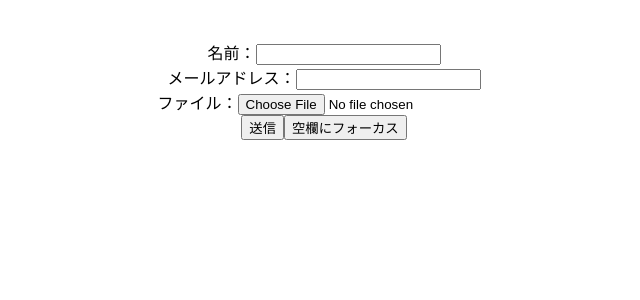
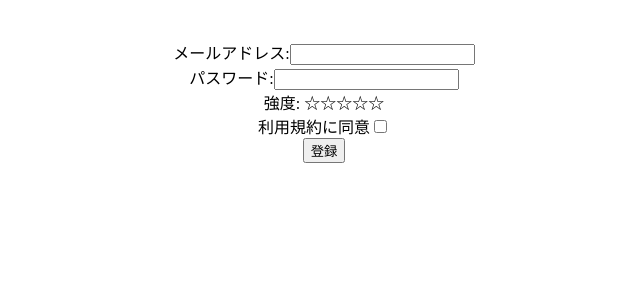
Before and after one commit to naoto-takeda-git/react-100knock, a React (Vite) app in the folder udemy-react-100/: page / in a window 1280 px wide. Shown: the top 300 px of the page, without its empty margins (316-956 px from the left). Built offline with nearby package versions, Linux system fonts and the light colour scheme.

Commit message:
feat: update Knock component to Knock23 and add form validation

```diff
--- a/udemy-react-100/src/App.tsx
+++ b/udemy-react-100/src/App.tsx
@@ -1,5 +1,5 @@
 import "./App.css";
-import Knock from "./components/basic/Knock22";
+import Knock from "./components/basic/Knock23";
 
 function App() {
   return (
--- /dev/null
+++ b/udemy-react-100/src/components/basic/Knock23.tsx
@@ -0,0 +1,189 @@
+import { useState } from "react";
+
+type FormDataType = {
+  email: string;
+  password: string;
+  confirmPassword: string;
+  agreeToTerms: boolean;
+};
+
+type ErrorsType = {
+  email?: string;
+  password?: string;
+  agreeToTerms?: string;
+};
+
+const EMAIL_CHECK_REG =
+  "^[a-zA-Z0-9_.+-]+@([a-zA-Z0-9][a-zA-Z0-9-]*[a-zA-Z0-9]*\.)+[a-zA-Z]{2,}$" as const;
+
+const PASSWORD_CHECK_REG = /^(?=.*[a-z])(?=.*[A-Z])(?=.*[0-9]).{8,}$/;
+
+const Knock23 = () => {
+  // Form送信データ
+  const [formData, setFormData] = useState<FormDataType>({
+    email: "",
+    password: "",
+    confirmPassword: "",
+    agreeToTerms: false,
+  });
+
+  // エラー内容保持用
+  const [errors, setErrors] = useState<ErrorsType>({});
+
+  // パスワード強度表示用
+  const [passwordStrength, setPasswordStrength] = useState(0);
+
+  // メールアドレスのバリデーションチェック
+  const validateEmail = (email: string) => {
+    setFormData((prev) => ({
+      ...prev,
+      email: email,
+    }));
+
+    // メールアドレスの検証
+    if (email.trim() === "" || !new RegExp(EMAIL_CHECK_REG).test(email)) {
+      setErrors((prev) => ({
+        ...prev,
+        email: "メールアドレスの形式に誤りがあります。",
+      }));
+    } else {
+      setErrors((prev) => ({
+        ...prev,
+        email: "",
+      }));
+    }
+  };
+
+  const checkPasswordStrength = (password: string) => {
+    setFormData((prev) => ({
+      ...prev,
+      password,
+    }));
+
+    let score = 0;
+
+    // 1. 8文字以上であること
+    if (password.trim().length >= 8) {
+      score += 1;
+    }
+
+    // 2. 大文字・小文字、数字を含むこと
+    if (
+      /[a-z]/.test(password) &&
+      /[A-Z]/.test(password) &&
+      /[0-9]/.test(password)
+    ) {
+      score += 1;
+    }
+
+    // 3. 強度チェック用の正規表現
+    if (PASSWORD_CHECK_REG.test(password)) {
+      score += 1;
+    }
+
+    // 4. 特殊文字の使用も推奨
+    if (/[^A-Za-z0-9]/.test(password)) {
+      score += 1;
+    }
+
+    // 5. 12文字以上であること
+    if (password.trim().length >= 12) {
+      score += 1;
+    }
+
+    setPasswordStrength(Math.min(score, 5));
+  };
+
+  const validateForm = () => {
+    const nextErrors: ErrorsType = {
+      email: "",
+      password: "",
+      agreeToTerms: "",
+    };
+
+    if (
+      formData.email.trim() === "" ||
+      !new RegExp(EMAIL_CHECK_REG).test(formData.email)
+    ) {
+      nextErrors.email = "メールアドレスの形式に誤りがあります。";
+    }
+
+    if (!PASSWORD_CHECK_REG.test(formData.password)) {
+      nextErrors.password =
+        "パスワードは8文字以上で大文字・小文字・数字を含む必要があります。";
+    } else {
+      nextErrors.password = "";
+    }
+
+    if (!formData.agreeToTerms) {
+      nextErrors.agreeToTerms = "規約に同意してください。";
+    } else {
+      nextErrors.agreeToTerms = "";
+    }
+
+    setErrors(nextErrors);
+    return (
+      !nextErrors.email && !nextErrors.password && !nextErrors.agreeToTerms
+    );
+  };
+
+  const handleSubmit = (e: React.SubmitEvent<HTMLFormElement>) => {
+    e.preventDefault();
+    if (validateForm()) {
+      alert("送信されました。");
+      console.log(JSON.stringify(formData));
+    }
+  };
+
+  return (
+    <form onSubmit={handleSubmit}>
+      <div>
+        <label>メールアドレス:</label>
+        <input
+          type="email"
+          value={formData.email}
+          // onChange処理
+          onChange={(e) => validateEmail(e.target.value)}
+        />
+        {errors.email && <span className="error">{errors.email}</span>}
+      </div>
+
+      <div>
+        <label>パスワード:</label>
+        <input
+          type="password"
+          value={formData.password}
+          onChange={(e) => checkPasswordStrength(e.target.value)}
+        />
+        <div className="password-strength">
+          強度: {"★".repeat(passwordStrength)}
+          {"☆".repeat(5 - passwordStrength)}
+        </div>
+        {errors.password && <span className="error">{errors.password}</span>}
+      </div>
+
+      <div>
+        <label>
+          利用規約に同意
+          <input
+            type="checkbox"
+            checked={formData.agreeToTerms}
+            onChange={(e) =>
+              setFormData((prev) => ({
+                ...prev,
+                agreeToTerms: e.target.checked,
+              }))
+            }
+          />
+        </label>
+        {errors.agreeToTerms && (
+          <span className="error">{errors.agreeToTerms}</span>
+        )}
+      </div>
+
+      <button type="submit">登録</button>
+    </form>
+  );
+};
+
+export default Knock23;
```
